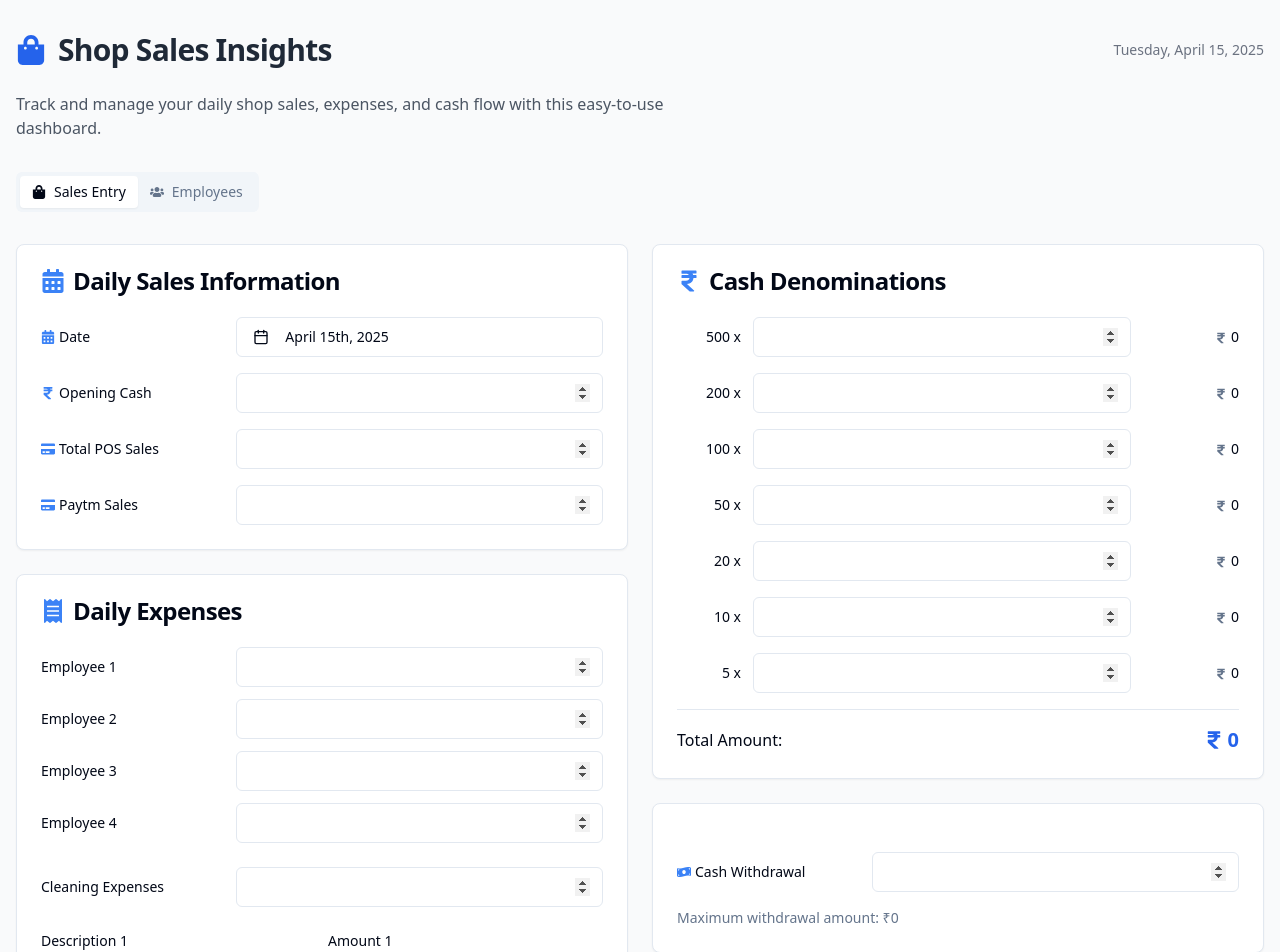
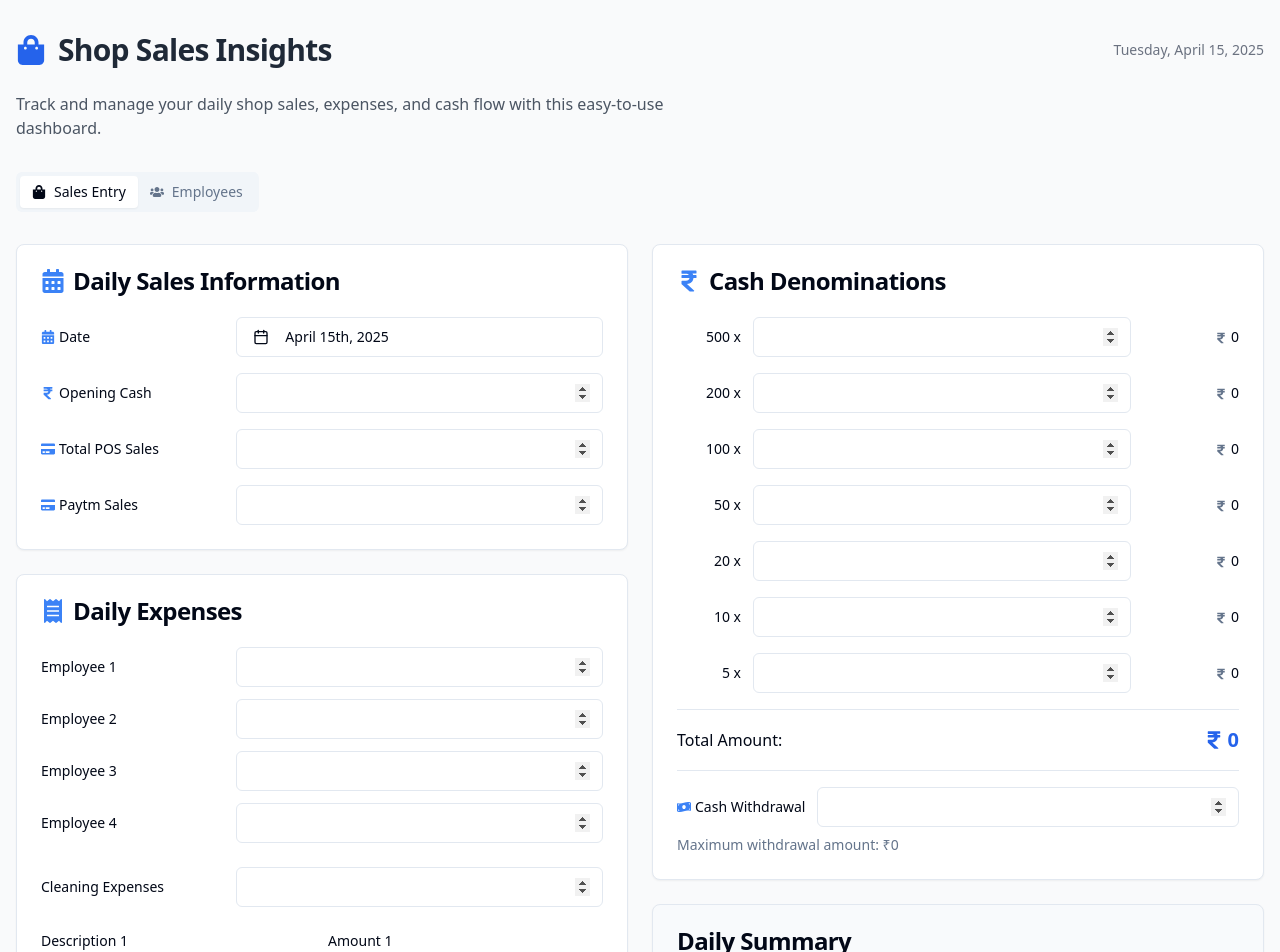
Before and after one commit to Balajimcr/SalesTracker, a React (Vite) app: page / in a window 1280 px wide. Shown: the top 952 px of the page. Built offline with nearby package versions, Linux system fonts and the light colour scheme.

Commit message:
Refactor: Combine cash withdrawal with denominations
Combine the cash withdrawal input with the cash denominations section in the sales entry form.

```diff
--- a/src/components/dashboard/DenominationCounter.tsx
+++ b/src/components/dashboard/DenominationCounter.tsx
@@ -4,14 +4,21 @@ import { calculateTotalFromDenominations } from "@/utils/salesCalculations";
 import { Card, CardContent, CardHeader, CardTitle } from "@/components/ui/card";
 import { Label } from "@/components/ui/label";
 import { Input } from "@/components/ui/input";
-import { FaRupeeSign } from "react-icons/fa";
+import { FaRupeeSign, FaMoneyBillWave } from "react-icons/fa";
 
 interface DenominationCounterProps {
   denominations: SalesRecord['denominations'];
+  cashWithdrawn: number;
   onChange: (denominations: SalesRecord['denominations']) => void;
+  onCashWithdrawnChange: (value: number) => void;
 }
 
-const DenominationCounter = ({ denominations, onChange }: DenominationCounterProps) => {
+const DenominationCounter = ({
+  denominations,
+  cashWithdrawn,
+  onChange,
+  onCashWithdrawnChange
+}: DenominationCounterProps) => {
   const handleChange = (key: keyof SalesRecord['denominations'], value: string) => {
     const numValue = value === '' ? 0 : parseInt(value, 10);
     onChange({
@@ -20,7 +27,13 @@ const DenominationCounter = ({ denominations, onChange }: DenominationCounterPro
     });
   };
 
+  const handleCashWithdrawnChange = (value: string) => {
+    const numValue = value === '' ? 0 : parseFloat(value);
+    onCashWithdrawnChange(isNaN(numValue) ? 0 : numValue);
+  };
+
   const totalAmount = calculateTotalFromDenominations(denominations);
+  const isExceeded = cashWithdrawn > totalAmount;
 
   // Array of denomination values and their keys for easy mapping
   const denominationItems = [
@@ -70,6 +83,35 @@ const DenominationCounter = ({ denominations, onChange }: DenominationCounterPro
               {totalAmount.toLocaleString()}
             </span>
           </div>
+
+          {/* Cash Withdrawal Section */}
+          <div className="pt-4 border-t mt-6">
+            <div className="grid grid-cols-[auto_1fr] items-center gap-3 mb-2">
+              <Label htmlFor="cashWithdrawn" className="flex items-center gap-1">
+                <FaMoneyBillWave className="text-sm text-blue-500" />
+                <span>Cash Withdrawal</span>
+              </Label>
+              <Input
+                id="cashWithdrawn"
+                type="number"
+                min="0"
+                max={totalAmount}
+                value={cashWithdrawn || ''}
+                onChange={(e) => handleCashWithdrawnChange(e.target.value)}
+                className={isExceeded ? "border-red-500" : ""}
+              />
+            </div>
+
+            {isExceeded && (
+              <div className="text-red-500 text-sm mt-2">
+                Warning: Cash withdrawn exceeds the total cash available from denominations!
+              </div>
+            )}
+
+            <div className="text-sm text-muted-foreground mt-2">
+              Maximum withdrawal amount: ₹{totalAmount.toLocaleString()}
+            </div>
+          </div>
         </div>
       </CardContent>
     </Card>
--- a/src/components/dashboard/SalesEntryForm.tsx
+++ b/src/components/dashboard/SalesEntryForm.tsx
@@ -13,7 +13,6 @@ import {
 import SalesBasicInfo from "./SalesBasicInfo";
 import ExpensesForm from "./ExpensesForm";
 import DenominationCounter from "./DenominationCounter";
-import CashWithdrawal from "./CashWithdrawal";
 import SalesSummary from "./SalesSummary";
 import { FaSave, FaFileDownload, FaTrash } from "react-icons/fa";
 
@@ -137,13 +136,9 @@ const SalesEntryForm = () => {
         <div className="space-y-6">
           <DenominationCounter
             denominations={formData.denominations}
+            cashWithdrawn={formData.cashWithdrawn}
             onChange={handleDenominationsChange}
-          />
-
-          <CashWithdrawal
-            cashWithdrawn={formData.cashWithdrawn}
-            totalFromDenominations={totalFromDenominations}
-            onChange={handleCashWithdrawnChange}
+            onCashWithdrawnChange={handleCashWithdrawnChange}
           />
 
           <SalesSummary data={formData} />
```
